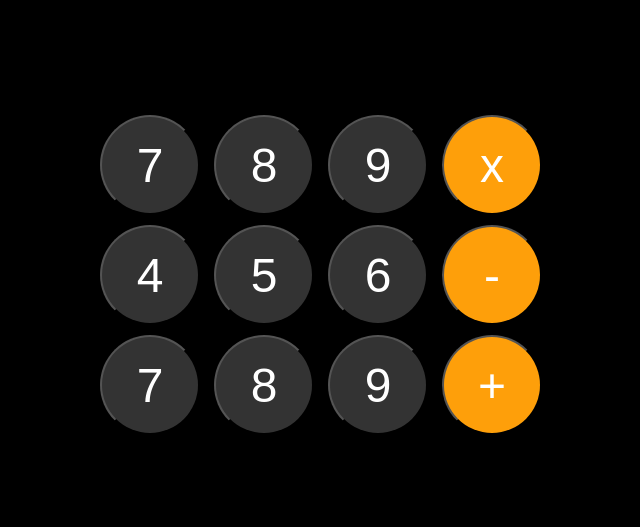
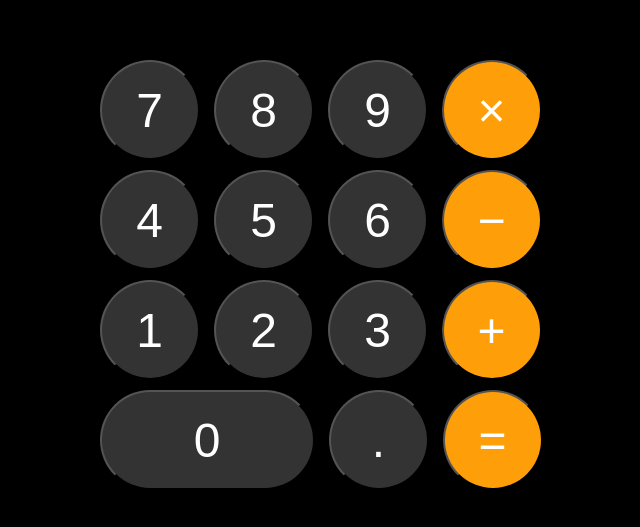
Before and after one commit to YashSingh15/calculator, a plain HTML site: page index.html in a window 1280 px wide. Shown: the part 133-660 px from the top of the page, without its empty margins (319-959 px from the left). Drawn offline with Linux system fonts and the light colour scheme.

Commit message:
Update calculator UI with proper HTML entities and add additional buttons

```diff
--- a/index.html
+++ b/index.html
@@ -16,19 +16,26 @@
                 <button class="digit-button">7</button>
                 <button class="digit-button">8</button>
                 <button class="digit-button">9</button>
-                <button class="operator-button">x</button>
+                <button class="operator-button">&times;</button>
             </div>
             <div class="calculator-row">
                 <button class="digit-button">4</button>
                 <button class="digit-button">5</button>
                 <button class="digit-button">6</button>
-                <button class="operator-button">-</button>
+                <button class="operator-button">&minus;</button>
             </div>
             <div class="calculator-row">
-                <button class="digit-button">7</button>
-                <button class="digit-button">8</button>
-                <button class="digit-button">9</button>
-                <button class="operator-button">+</button>
+                <span class="test-div">
+                    <button class="digit-button">1</button>
+                    <button class="digit-button">2</button>
+                </span>
+                <button class="digit-button">3</button>
+                <button class="operator-button">&plus;</button>
+            </div>
+            <div class="calculator-row">
+                <button class="digit-button zero-button">0</button>
+                <button class="digit-button">&period;</button>
+                <button class="operator-button">&equals;</button>
             </div>
         </div>
     </div>
```
